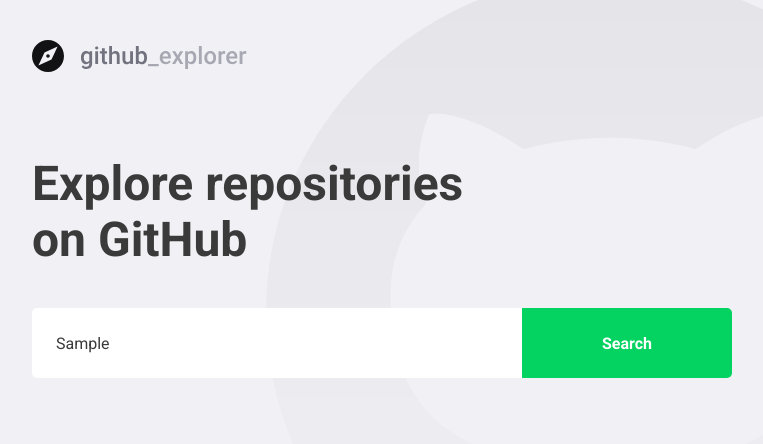
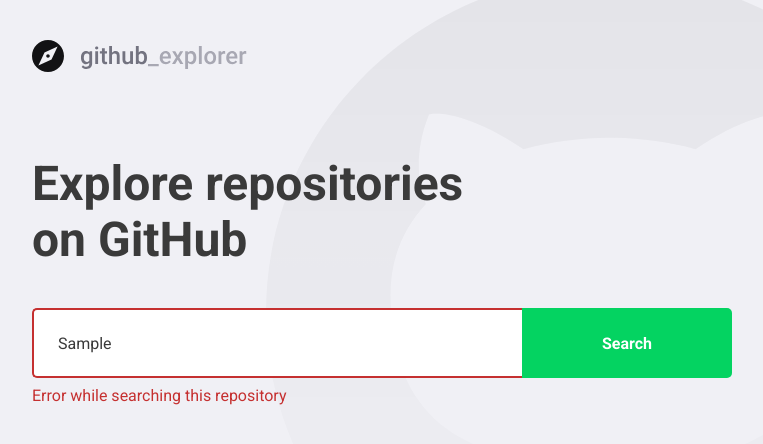
Before and after one commit to marceloschreiber/github-explorer, a React (Create React App) app: page / in a window 1280 px wide. Both pictures are taken after typing "Sample" into the empty fields and a click on the button "Search". Shown: the top 444 px of the page, without its empty margins (148-911 px from the left). Built offline with nearby package versions, Linux system fonts and the light colour scheme; no server answers.

Commit message:
Dealing with errors

```diff
--- a/src/pages/Dashboard/index.tsx
+++ b/src/pages/Dashboard/index.tsx
@@ -4,7 +4,7 @@
 import api from '../../services/api';
 
 import logo from '../../assets/logo.svg';
-import { Title, Form, Repositories } from './styles';
+import { Title, Form, Repositories, Error } from './styles';
 
 interface Repository {
   full_name: string;
@@ -17,6 +17,7 @@
 
 const Dashboard: React.FC = () => {
   const [newRepo, setNewRepo] = useState('');
+  const [inputError, setInputError] = useState('');
   const [repositories, setRepositories] = useState<Repository[]>([]);
 
   async function handleAddRepository(
@@ -24,11 +25,21 @@
   ): Promise<void> {
     event.preventDefault();
 
-    const response = await api.get<Repository>(`repos/${newRepo}`);
-    const repository = response.data;
+    if (!newRepo) {
+      setInputError('Enter the author/name of repository');
+      return;
+    }
 
-    setRepositories([...repositories, repository]);
-    setNewRepo('');
+    try {
+      const response = await api.get<Repository>(`repos/${newRepo}`);
+      const repository = response.data;
+
+      setRepositories([...repositories, repository]);
+      setNewRepo('');
+      setInputError('');
+    } catch (err) {
+      setInputError('Error while searching this repository');
+    }
   }
 
   return (
@@ -36,7 +47,7 @@
       <img src={logo} alt="Github Explorer" />
       <Title>Explore repositories on GitHub</Title>
 
-      <Form onSubmit={handleAddRepository}>
+      <Form onSubmit={handleAddRepository} hasError={!!inputError}>
         <input
           value={newRepo}
           onChange={(e) => setNewRepo(e.target.value)}
@@ -44,6 +55,7 @@
         />
         <button type="submit">Search</button>
       </Form>
+      {inputError && <Error>{inputError}</Error>}
 
       <Repositories>
         {repositories.map((repository) => (
--- a/src/pages/Dashboard/styles.ts
+++ b/src/pages/Dashboard/styles.ts
@@ -1,5 +1,9 @@
-import styled from 'styled-components';
+import styled, { css } from 'styled-components';
 import { shade } from 'polished';
+
+interface FormProps {
+  hasError: boolean;
+}
 
 export const Title = styled.h1`
   font-size: 48px;
@@ -9,7 +13,7 @@
   margin-top: 80px;
 `;
 
-export const Form = styled.form`
+export const Form = styled.form<FormProps>`
   margin-top: 40px;
   max-width: 700px;
 
@@ -22,6 +26,14 @@
     border: 0;
     border-radius: 5px 0 0 5px;
     color: #3a3a3a;
+    border: 2px solid #fff;
+    border-right: 0;
+
+    ${(props) =>
+      props.hasError &&
+      css`
+        border-color: #c53030;
+      `};
 
     &::placeholder {
       color: #a8a8b3;
@@ -42,6 +54,12 @@
       background: ${shade(0.2, '#04d361')};
     }
   }
+`;
+
+export const Error = styled.span`
+  display: block;
+  color: #c53030;
+  margin-top: 8px;
 `;
 
 export const Repositories = styled.div`
```
